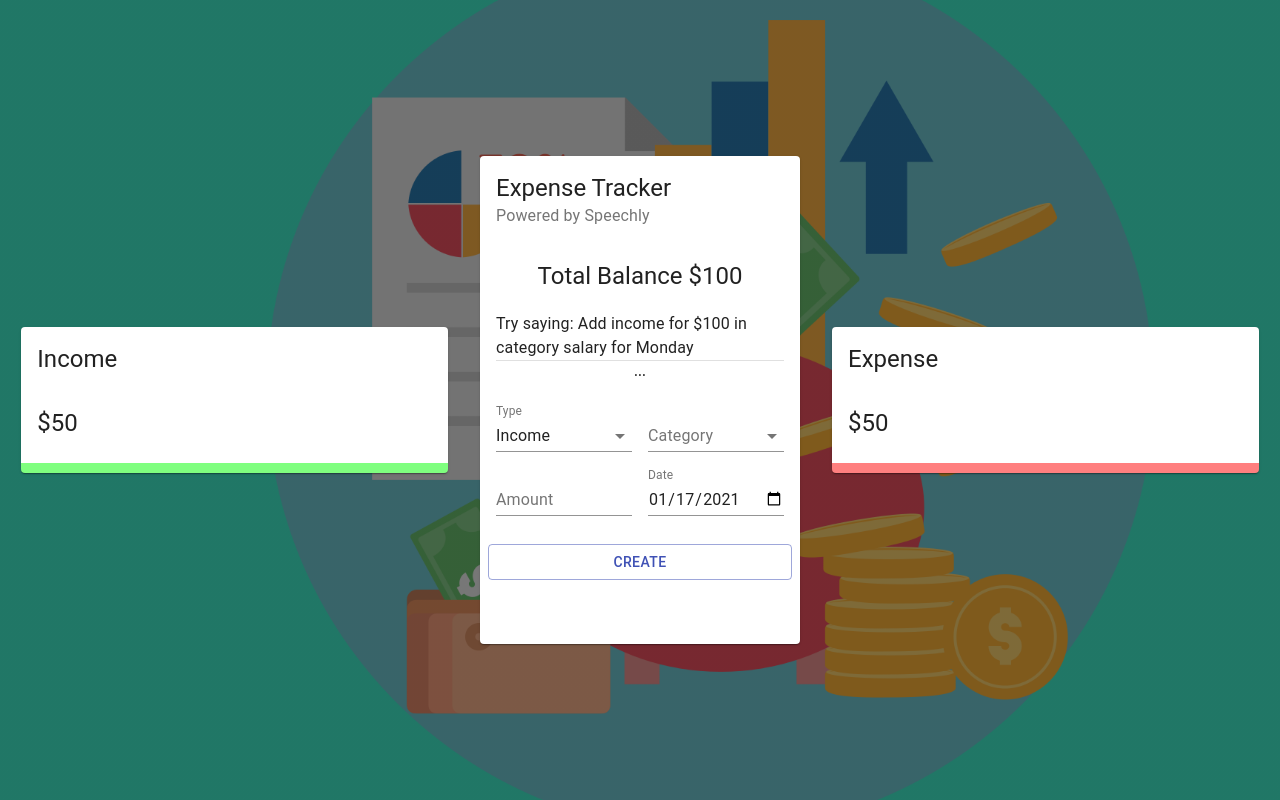
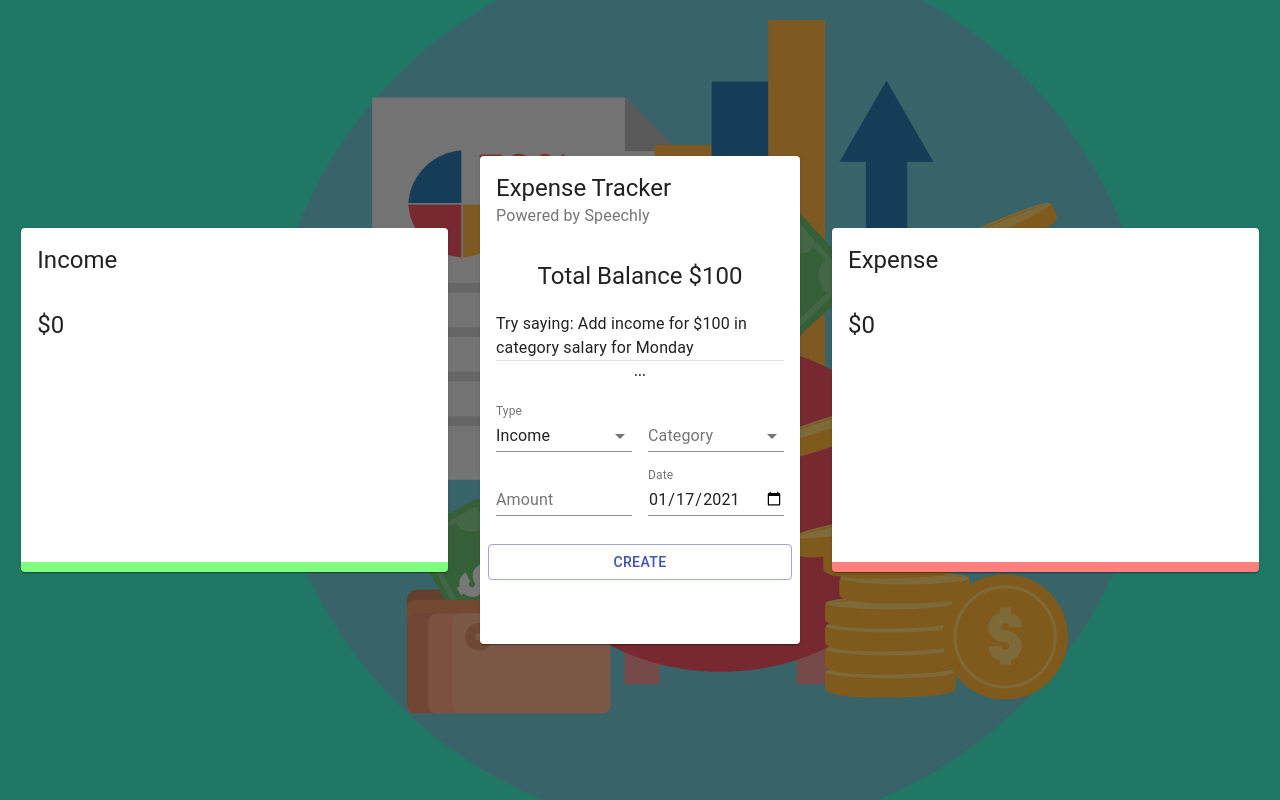
Before and after one commit to AchrafRehioui/expense_tracker, a React (Create React App) app: page / in a window 1280 px wide. Built offline with nearby package versions, Linux system fonts and the light colour scheme.

Commit message:
adding useTransaction for total per category type

```diff
--- a/src/components/Details/Details.jsx
+++ b/src/components/Details/Details.jsx
@@ -2,16 +2,20 @@
 import { Card, CardHeader, CardContent, Typography} from '@material-ui/core';
 import { Doughnut } from 'react-chartjs-2';
 import useStyles from './styles';
+import useTransactions from '../../useTransactions';
+
 
 const Details = ({ title }) => {
     const classes = useStyles();
+    const { total, chartData  } = useTransactions(title);
+
 
     return (
         <Card className={title === 'Income' ? classes.income : classes.expense}>
             <CardHeader title={title}/>
             <CardContent>
-                <Typography variant="h5">$50</Typography>
-                {/* <Doughnut data="DATA" /> */}
+                <Typography variant="h5">${total}</Typography>
+                <Doughnut data={chartData} />
             </CardContent>
         </Card>
     )
--- /dev/null
+++ b/src/useTransactions.js
@@ -0,0 +1,34 @@
+import { useContext } from 'react';
+import { ExpenseTrackerContext } from './context/context';
+import { incomeCategories, expenseCategories, resetCategories } from './constants/categories';
+
+
+const useTransactions = (title) => {
+    resetCategories();
+    const { transactions } = useContext(ExpenseTrackerContext);
+    const transactionsPerType = transactions.filter((t) => t.type === title);
+    const total = transactionsPerType.reduce((acc, currVal) => acc += currVal.amount, 0);
+    const categories = title === 'Income' ? incomeCategories : expenseCategories;
+
+    console.log({ transactionsPerType, total, categories });
+
+    transactionsPerType.forEach((t) => {
+        const category = categories.find((c) => c.type === t.category)
+
+        if (category) category.amount += t.amount;
+    })
+
+    const filteredCategories = categories.filter((c) => c.amount > 0);
+
+    const chartData = {
+        datasets: [{
+            data: filteredCategories.map((c) => c.amount),
+            backgroundColor: filteredCategories.map((c) => c.color)
+        }],
+        labels: filteredCategories.map((c) => c.type)
+    }
+
+    return { filteredCategories, total, chartData }
+}
+
+export default useTransactions;
```
